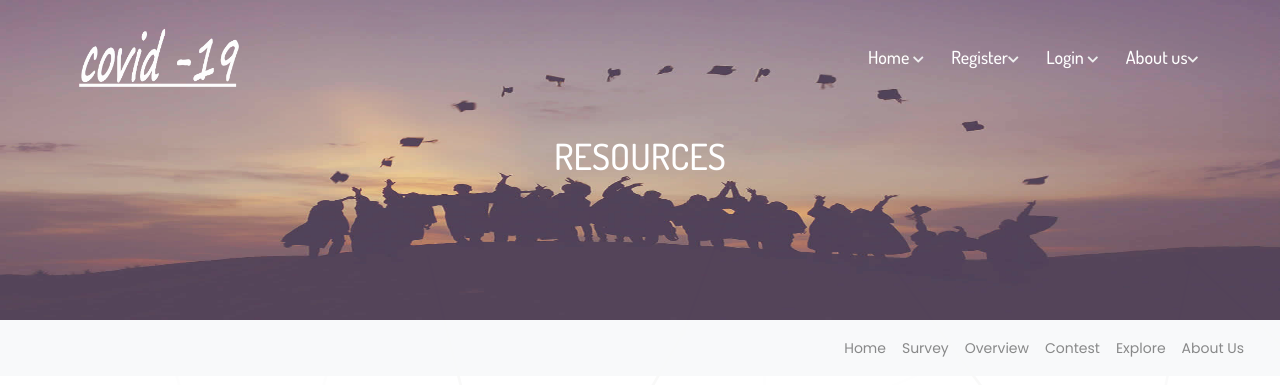
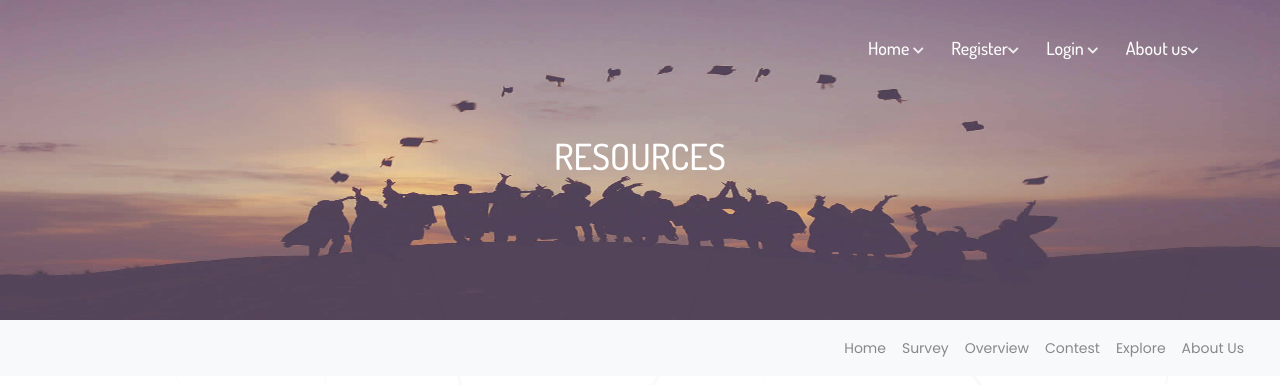
Before and after one commit to prateekamana/covid-deploy, a Django app: page /resources/ in a window 1280 px wide. Shown: the top 385 px of the page. Run offline with Django 3.2, Linux system fonts and the light colour scheme; some libraries are stand-ins or nearby versions.

Commit message:
Update resource.html

```diff
--- a/main/templates/main/resource.html
+++ b/main/templates/main/resource.html
@@ -78,9 +78,7 @@
                   <div class="tbl animated fadeInDown">
                       <div class="tbl-row">
                           <!-- Start Header Logo Section -->
-                          <div class="tbl-cell hdr-logo">
-                              <a href="index.html"><img src="{% static 'media/images/Untitled.png' %}" alt="" style="width:60%;height:35%;position: relative;"></a>
-                          </div><!-- End Header Logo Section -->
+                         <!-- End Header Logo Section -->
                           <div class="tbl-cell hdr-menu">
                               <!-- Start Menu Section -->
                               <ul class="menu">
```
